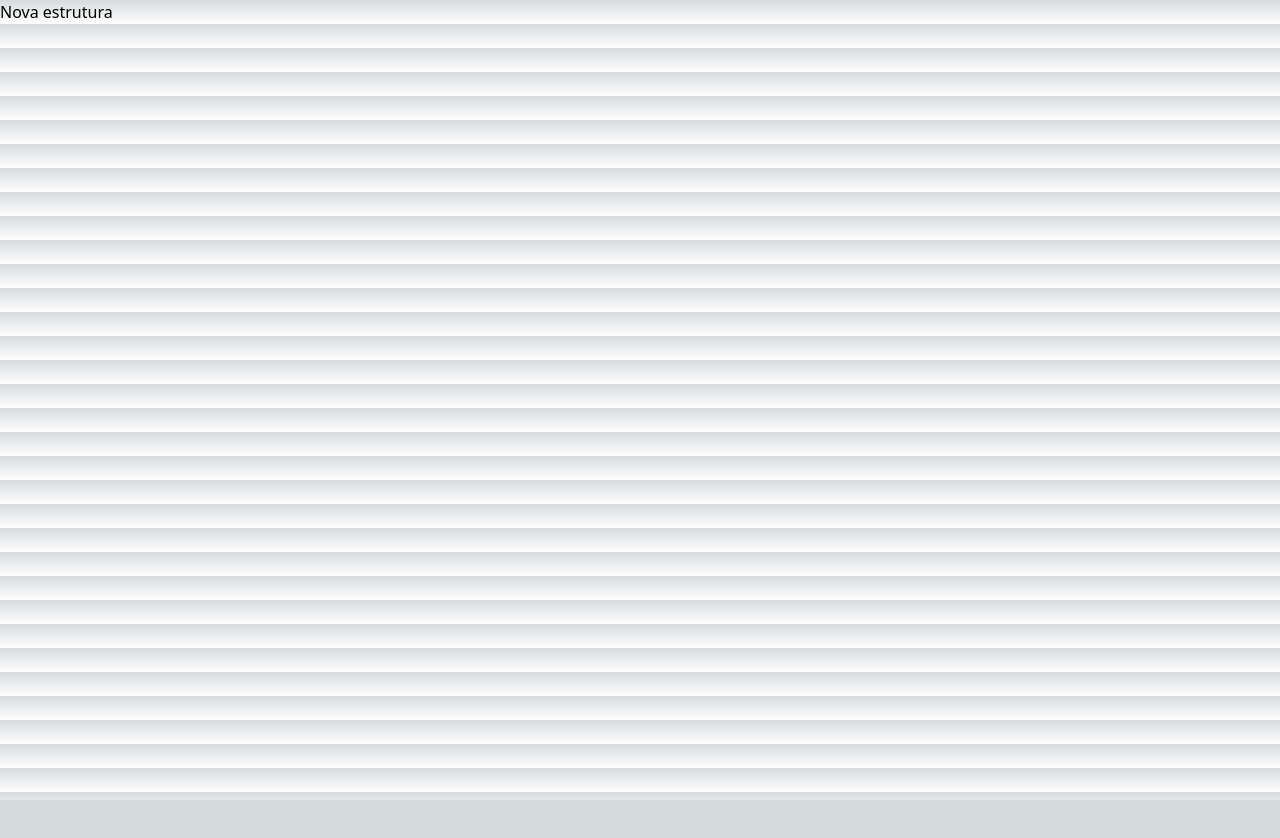
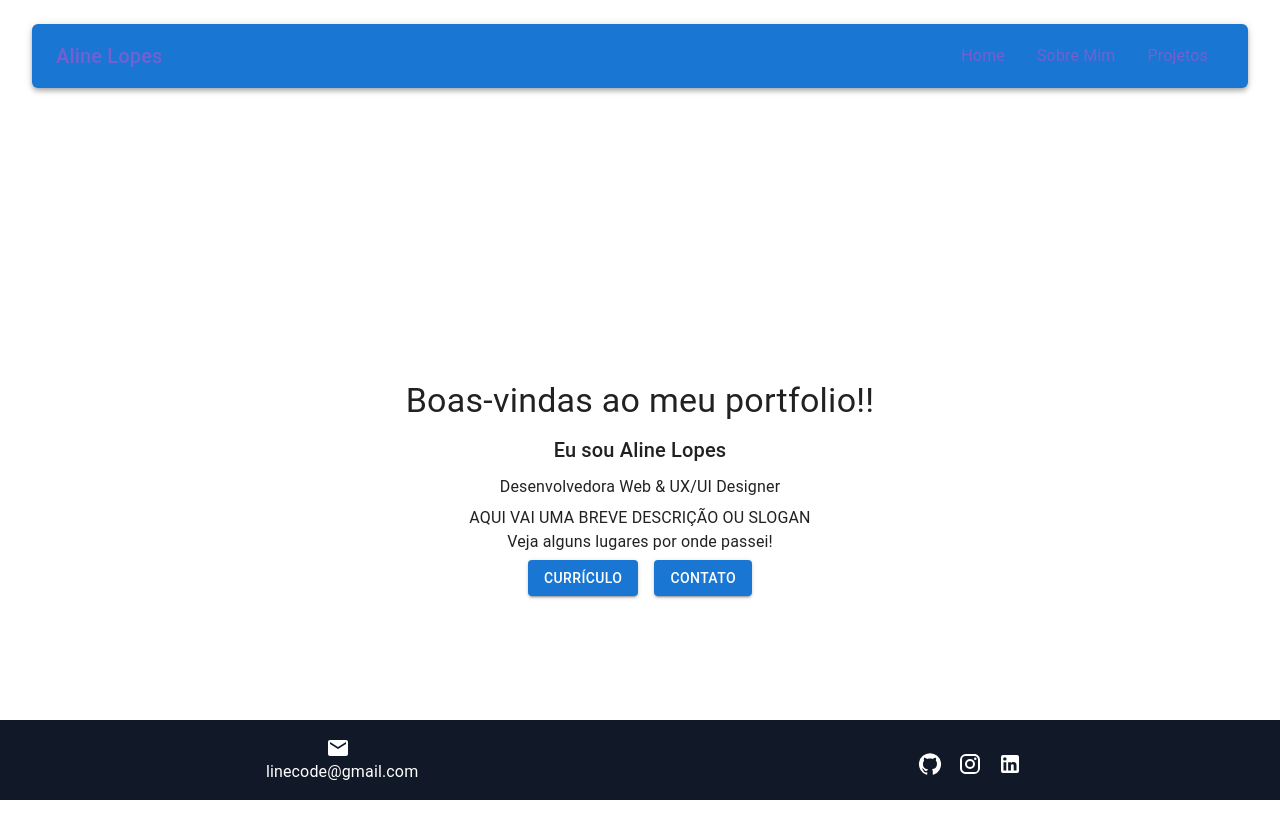
Before and after one commit to alinelopesm/portfolio_desprograma-tech, a Next.js app: page / in a window 1280 px wide. Shown: the top 838 px of the page. Before the commit the page ends 800 px from the top, so only its background shows below. Built offline with nearby package versions, Linux system fonts and the light colour scheme.

Commit message:
feat: add component layout

```diff
--- a/pages/index.tsx
+++ b/pages/index.tsx
@@ -1,8 +1,42 @@
 import React from 'react';
+import Layout from '@/components/layout/index';
+import { Box, Typography, Button } from '@mui/material';
 
 const App: React.FC = () => {
   return (
-    <>Nova estrutura</>
+    <Layout>
+      <Box
+      display="flex"
+      flexDirection="column"
+      alignItems="center"
+      justifyContent="center"
+      minHeight="100vh"
+    >
+      <Typography variant="h4" gutterBottom>
+        Boas-vindas ao meu portfolio!!
+      </Typography>
+      <Typography variant="h6" gutterBottom>
+        Eu sou Aline Lopes
+      </Typography>
+      <Typography variant="subtitle1" gutterBottom>
+        Desenvolvedora Web & UX/UI Designer
+      </Typography>
+      <Typography variant="body1">
+        AQUI VAI UMA BREVE DESCRIÇÃO OU SLOGAN
+      </Typography>
+      <Typography variant="body1" gutterBottom>
+        Veja alguns lugares por onde passei!
+      </Typography>
+      <div className='flex flex-row gap-4'>
+        <Button variant="contained" color="primary" href="/seu-curriculo">
+          Currículo
+        </Button>
+        <Button variant="contained" color="primary" href="/contato">
+          Contato
+        </Button>
+      </div>
+    </Box>
+    </Layout>
   );
 };
 
```
